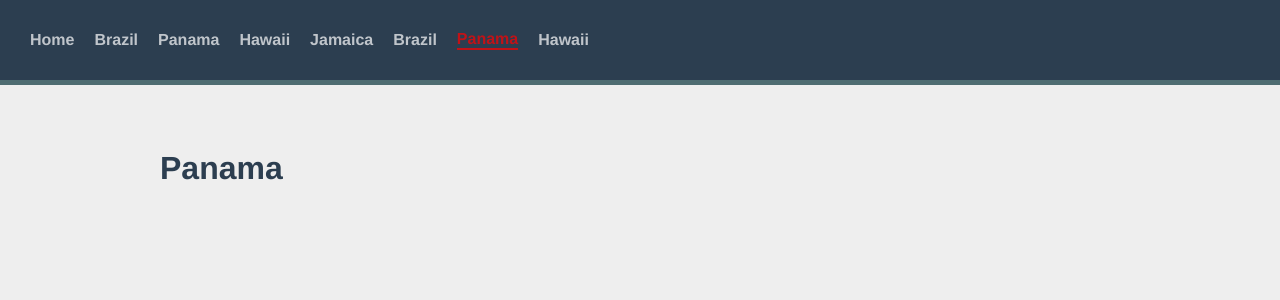
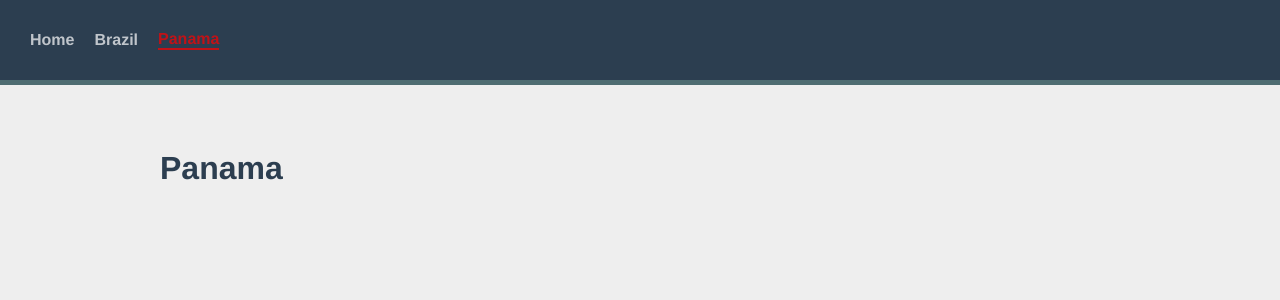
Before and after one commit to ghislaingirardeau/VS_Router_Travel_App, a Vue app: page /panama in a window 1280 px wide. Shown: the top 300 px of the page. Built offline with nearby package versions, Linux system fonts and the light colour scheme.

Commit message:
set class

```diff
--- a/src/components/TheNavigation.vue
+++ b/src/components/TheNavigation.vue
@@ -1,28 +1,12 @@
 <template>
   <div id="nav">
     <RouterLink to="/">Home</RouterLink>
-    <RouterLink
-      v-for="destination in destinationsSlug"
-      :key="destination.id"
-      :to="`/destination/${destination.id}`"
-      >{{ destination.name }}
-    </RouterLink>
     <RouterLink to="brazil">Brazil</RouterLink>
     <RouterLink to="panama">Panama</RouterLink>
-    <RouterLink to="hawaii">Hawaii</RouterLink>
   </div>
 </template>
 
-<script setup>
-import { computed } from 'vue'
-import sourceData from '@/assets/data.json'
-
-const destinationsSlug = computed(() => {
-  return sourceData.destinations.map(({ id, slug, name }) => {
-    return { id, slug, name }
-  })
-})
-</script>
+<script setup></script>
 
 <style lang="css" scoped>
 #nav .custom-link-active-class {
--- a/src/router/index.ts
+++ b/src/router/index.ts
@@ -1,5 +1,7 @@
 import { createRouter, createWebHistory } from 'vue-router'
 import HomeView from '../views/HomeView.vue'
+import Brazil from '../views/Brazil.vue'
+import Panama from '../views/Panama.vue'
 
 const routes = [
   {
@@ -7,33 +9,20 @@ const routes = [
     name: 'home',
     component: HomeView
   },
-  // lazy loading routes with import component
-  // in dev tool network, we will see that js for this page are loaded only when we navigate to it
-  // npm run build will create js file for each lazy load component
   {
     path: '/brazil',
     name: 'brazil',
-    // pour renomer le chunk si besoin (pas besoin dans vite)
-    component: () => import(/* webpackChunkName: "brazilChunk" */ '@/views/Brazil.vue')
+    component: Brazil
   },
   {
     path: '/panama',
     name: 'panama',
-    component: () => import('../views/Panama.vue')
-  },
-  {
-    path: '/hawaii',
-    name: 'hawaii',
-    component: () => import('../views/Hawaii.vue')
-  },
-  {
-    path: '/destination/:id',
-    component: () => import('../views/DestinationShow.vue')
+    component: Panama
   }
 ]
 
 const router = createRouter({
-  history: createWebHistory(import.meta.env.BASE_URL),
+  history: createWebHistory(),
   routes,
   // to custom the css and name of the active link class (in TheNavigation component)
   linkActiveClass: 'custom-link-active-class'
--- a/src/views/DestinationShow.vue
+++ /dev/null
@@ -1,31 +0,0 @@
-<template>
-  <section class="destinations">
-    <h1>
-      {{ destination.name }}
-    </h1>
-    <div class="destination-details">
-      <img :src="`/images/${destination.image}`" />
-      <p>
-        {{ destination.description }}
-      </p>
-    </div>
-  </section>
-</template>
-
-<script setup>
-import sourceData from '@/assets/data.json'
-
-import { useRoute } from 'vue-router'
-import { computed } from 'vue'
-
-const route = useRoute()
-const destinationId = computed(() => {
-  return parseInt(route.params.id)
-})
-
-const destination = computed(() => {
-  return sourceData.destinations.find((destination) => destination.id === destinationId.value)
-})
-</script>
-
-<style lang="css" scoped></style>
--- a/src/views/Hawaii.vue
+++ /dev/null
@@ -1,9 +0,0 @@
-<template>
-  <div>
-    <h1>Hawaii</h1>
-  </div>
-</template>
-
-<script setup></script>
-
-<style lang="scss" scoped></style>
```
